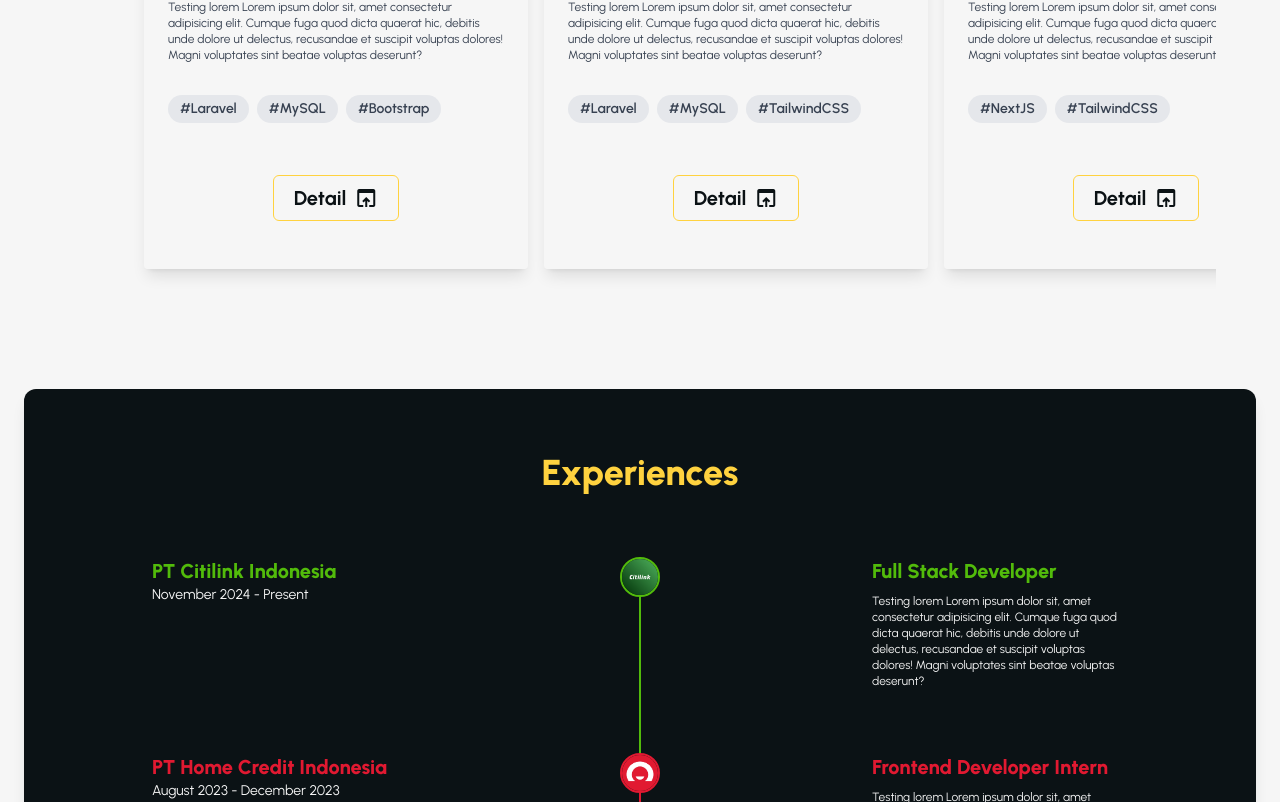
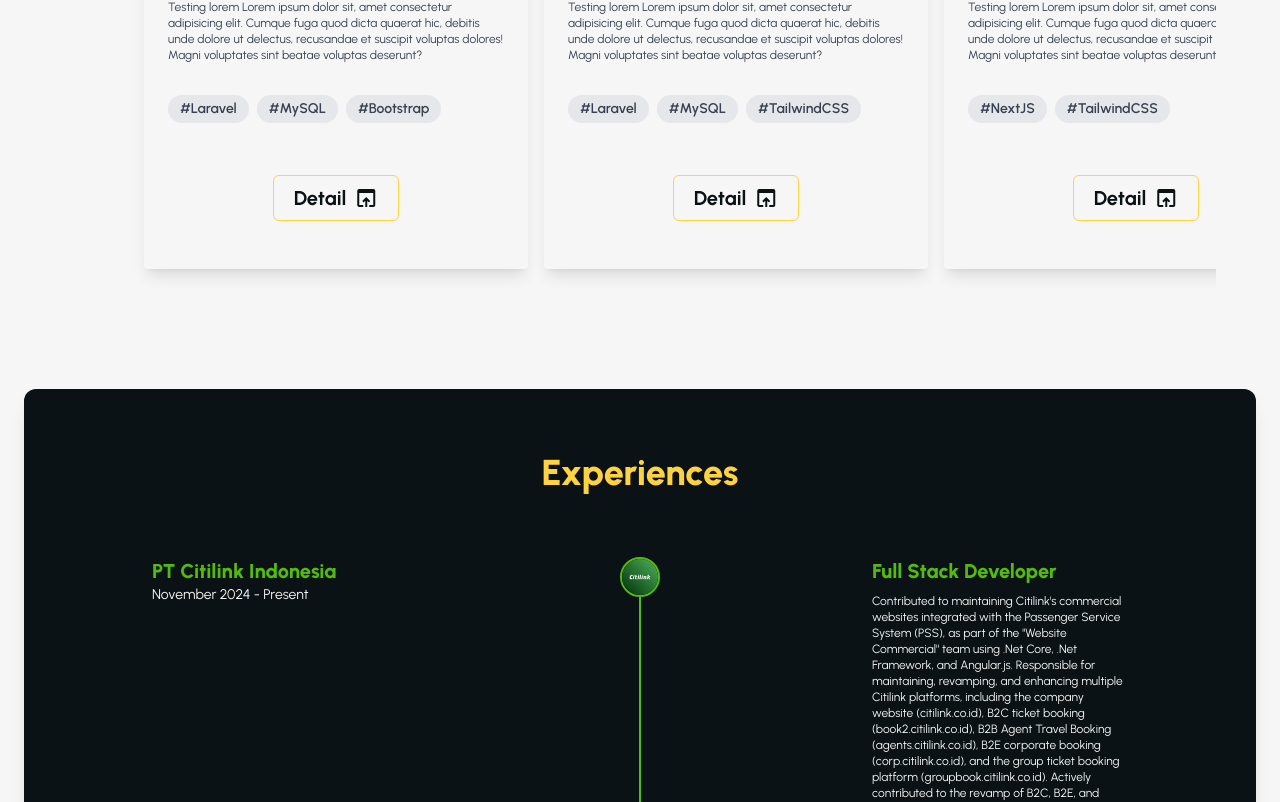
Before and after one commit to azkamiftah12/azka-porto, a Next.js app: page / in a window 1280 px wide. Shown: the part 1998-2800 px from the top of the page. Built offline with nearby package versions, Linux system fonts and the light colour scheme.

Commit message:
gabut 11-6-26 changes on experience desc

```diff
--- a/src/components/home/contact.tsx
+++ b/src/components/home/contact.tsx
@@ -48,7 +48,7 @@ const Contact = () => {
         <div className="text-4xl font-extrabold text-center">About Me</div>
       </div>
 
-      <div className="md:h-72 bg-custom-obsidian p-8 md:p-16 m-4 md:m-6 rounded-xl shadow-lg">
+      <div className="md:h-72 p-8 md:p-16 m-4 md:m-6">
         <div className="grid gap-14 md:grid-cols-3 md:gap-5">
           {cards.map((card, idx) => (
             <div key={idx} className="rounded-xl bg-white p-6 text-center shadow-xl -translate-y-48">
--- a/src/components/home/main.tsx
+++ b/src/components/home/main.tsx
@@ -5,7 +5,7 @@ import { faLinkedin } from "@fortawesome/free-brands-svg-icons";
 
 const Main = () => {
   return (
-    <div id="home" className="min-h-[90vh] w-full grid grid-cols-1 lg:grid-cols-2 text-custom-obsidian p-8 md:p-16">
+    <div id="home" className="xl:min-h-[90vh] w-full grid grid-cols-1 lg:grid-cols-2 text-custom-obsidian p-8 md:p-16">
       <div className="flex flex-col md:pl-20 md:px-10">
         <div className="text-2xl md:text-4xl font-extrabold mb-4 text-center md:text-start">
           Welcome <span className="text-xl md:text-3xl">to</span> My <span className="text-custom-yellow">Personal Website, </span>
--- a/src/components/layouts/footer.tsx
+++ b/src/components/layouts/footer.tsx
@@ -16,9 +16,7 @@ const Footer = () => {
             <p>
               <span className="text-xs tracking-wide text-gray-500 uppercase"> Call me </span>
 
-              <a href="#" className="block text-2xl font-medium text-custom-yellow font-bold hover:opacity-75 sm:text-3xl">
-                +62 8788-6754-470
-              </a>
+              <span className="block text-2xl font-medium text-custom-yellow font-bold hover:opacity-75 sm:text-3xl">+62 8788-6754-470</span>
             </p>
 
             {/* <ul className="mt-8 space-y-1 text-sm text-gray-700">
@@ -164,7 +162,7 @@ const Footer = () => {
               </li> */}
             </ul>
 
-            <p className="mt-8 text-xs text-gray-500 sm:mt-0">&copy; 2025. Azka Miftah Muhammad. All rights reserved.</p>
+            <p className="mt-8 text-xs text-gray-500 sm:mt-0">&copy; 2025. Azka Miftah Muhammad.</p>
           </div>
         </div>
       </div>
--- a/src/data/experiences.json
+++ b/src/data/experiences.json
@@ -4,7 +4,7 @@
     "logo": "/logo/citilink.png",
     "office": "PT Citilink Indonesia",
     "title": "Full Stack Developer",
-    "desc": "Testing lorem Lorem ipsum dolor sit, amet consectetur adipisicing elit. Cumque fuga quod dicta quaerat hic, debitis unde dolore ut delectus, recusandae et suscipit voluptas dolores! Magni voluptates sint beatae voluptas deserunt?",
+    "desc": "Contributed to maintaining Citilink's commercial websites integrated with the Passenger Service System (PSS), as part of the \"Website Commercial\" team using .Net Core, .Net Framework, and Angular.js. Responsible for maintaining, revamping, and enhancing multiple Citilink platforms, including the company website (citilink.co.id), B2C ticket booking (book2.citilink.co.id), B2B Agent Travel Booking (agents.citilink.co.id), B2E corporate booking (corp.citilink.co.id), and the group ticket booking platform (groupbook.citilink.co.id). Actively contributed to the revamp of B2C, B2E, and Group Ticket Booking platforms, improving UI/UX and performance. Improved website responsiveness across devices and enhanced Google Analytics integration for better performance tracking and user insights.",
     "dateFrom": "November 2024",
     "dateTo": "Present",
     "brandColor": "#52BB0B",
@@ -15,7 +15,7 @@
     "logo": "/logo/homecredit.png",
     "office": "PT Home Credit Indonesia",
     "title": "Frontend Developer Intern",
-    "desc": "Testing lorem Lorem ipsum dolor sit, amet consectetur adipisicing elit. Cumque fuga quod dicta quaerat hic, debitis unde dolore ut delectus, recusandae et suscipit voluptas dolores! Magni voluptates sint beatae voluptas deserunt?ipsum bla lbba",
+    "desc": "Contribute to maintaining Home Credit website at homecredit.co.id using Next.js and Node.js. Support Financial Literacy campaign by developing new pages and features that are now accessible to more than 1000 clients. Implemented integration of Home Credit Website with Headless Content Management System for Financial Literacy pages, the solution is now utilized by more than 5 empoyees in the marketing team for managing web content Conducted research on the newest website technologies that could potentially be implemented in Home Credit systems ",
     "dateFrom": "August 2023",
     "dateTo": "December 2023",
     "brandColor": "#e11931",
@@ -26,7 +26,7 @@
     "logo": "/logo/ntg.jpeg",
     "office": "PT Nusa Tekno Global",
     "title": "Frontend Engineer Intern",
-    "desc": "Testing lorem Lorem ipsum dolor sit, amet consectetur adipisicing elit. Cumque fuga quod dicta quaerat hic, debitis unde dolore ut delectus, recusandae et suscipit voluptas dolores! Magni voluptates sint beatae voluptas deserunt?",
+    "desc": "1. Developed new website for Learning Management System (LMS) using Next.js. The web design is now being sold as a template Developed and integrated an API that streamlined data flow between the frontend and backend system.",
     "dateFrom": "April 2023",
     "dateTo": "July 2023",
     "brandColor": "#6f9600 ",
```
